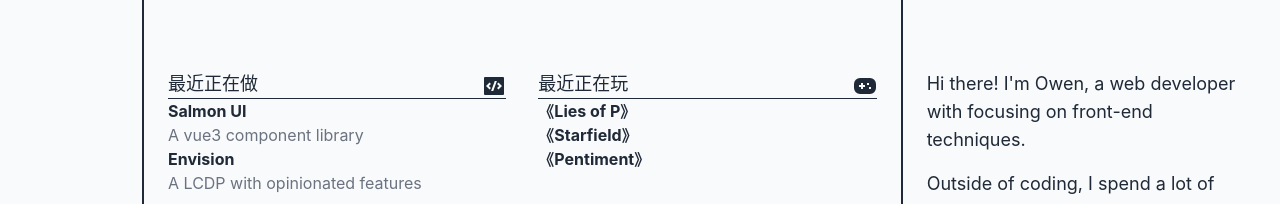
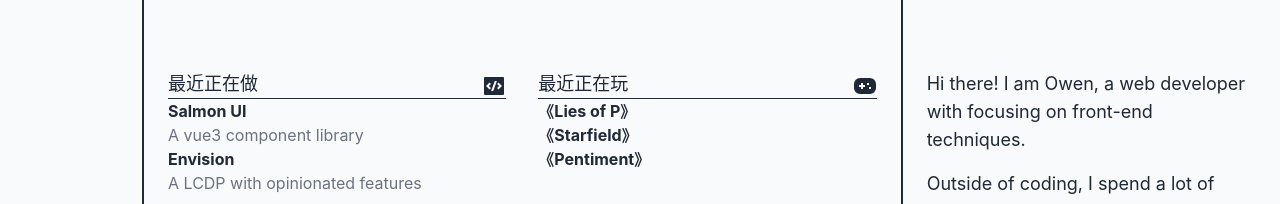
Before and after one commit to Owen-Tsai/space, a Next.js app: page /about in a window 1280 px wide. Shown: the part 299-503 px from the top of the page. Built offline with nearby package versions, Linux system fonts and the light colour scheme.

Commit message:
Update index.tsx

```diff
--- a/pages/about/index.tsx
+++ b/pages/about/index.tsx
@@ -52,7 +52,7 @@ export default function About () {
                 animate={transitionStates.visible}
                 transition={transitionProps(1)}
               >
-                Hi there! I&apos;m Owen, a web developer with focusing on front-end techniques.
+                Hi there! I am Owen, a web developer with focusing on front-end techniques.
               </m.p>
               <m.p
                 initial={transitionStates.hidden}
```
